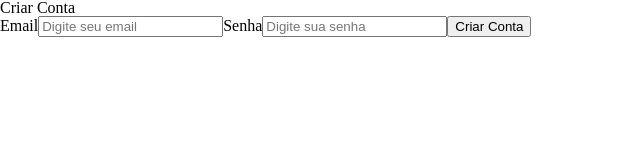
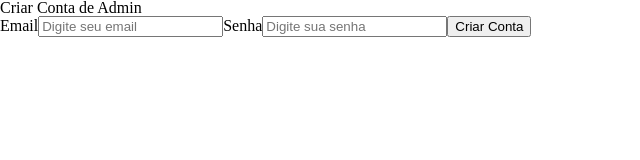
Before and after one commit to yancafer/ifatech-web, a React (Vite) app: page /signup in a window 1280 px wide. Shown: the top 160 px of the page, without its empty margins (0-640 px from the left). Built offline with nearby package versions, Linux system fonts and the light colour scheme; no server answers.

Commit message:
Adicionando condicional para criar um admin e os demais apenas autenticados

```diff
--- a/src/pages/SignUp/index.jsx
+++ b/src/pages/SignUp/index.jsx
@@ -1,11 +1,12 @@
 import React, { useState } from "react";
-import { supabase } from "../../connections/supabaseClient"; // conexão com o Supabase
+import { supabase } from "../../connections/supabaseClient"; // Conexão com o Supabase
 import { useNavigate } from "react-router-dom";
 
 function SignUp() {
   const [email, setEmail] = useState("");
   const [password, setPassword] = useState("");
   const [error, setError] = useState(""); // Para exibir erros
+  const [loading, setLoading] = useState(false); // Para exibir um loader
   const navigate = useNavigate();
 
   // Função para validar o formato do email
@@ -16,12 +17,10 @@ function SignUp() {
 
   // Função para validar os requisitos da senha
   const validatePassword = (password) => {
-    // A senha deve ter no mínimo 6 caracteres
-    return password.length >= 6;
+    return password.length >= 6; // A senha deve ter no mínimo 6 caracteres
   };
 
   async function newUser() {
-    // Validações de email e senha
     if (!validateEmail(email)) {
       setError("Email inválido!");
       return;
@@ -32,30 +31,51 @@ function SignUp() {
       return;
     }
 
-    // Se as validações passarem, tente criar o usuário no Supabase
-    const { error } = await supabase.auth.signUp({
-      email,
-      password,
-    });
+    setLoading(true);
 
-    if (error) {
-      setError("Erro ao criar usuário: " + error.message);
-    } else {
-      setEmail(""); // Limpar campos após criação
+    try {
+      // Criar o usuário admin no Supabase
+      const { data: user, error: signUpError } = await supabase.auth.signUp({
+        email,
+        password,
+      });
+
+      if (signUpError) {
+        throw signUpError;
+      }
+
+      // Após criar o usuário, inserir o perfil com o papel "admin"
+      const { error: profileError } = await supabase.from("profiles").insert([
+        {
+          id: user.user.id,
+          role: "admin", // O novo usuário será admin
+          email: email, // Atribuir o email diretamente
+        },
+      ]);
+
+      if (profileError) {
+        throw profileError;
+      }
+
+      setEmail("");
       setPassword("");
-      setError(""); // Limpar qualquer erro anterior
+      setError("");
 
-      console.log("Usuário criado com sucesso");
-
-      // Redirecionar para a página de login após sucesso
-      navigate("/login");
+      console.log("Admin criado com sucesso");
+      navigate("/login"); // Redirecionar após o registro
+    } catch (error) {
+      setError("Erro ao registrar: " + error.message);
+      console.error("Erro ao registrar usuário:", error);
+    } finally {
+      setLoading(false);
     }
   }
 
   return (
     <div>
-      <h1>Criar Conta</h1>
-      {error && <p style={{ color: "red" }}>{error}</p>} {/* Exibir erros */}
+      <h1>Criar Conta de Admin</h1>
+      {error && <p style={{ color: "red" }}>{error}</p>}
+      {loading && <p style={{ color: "blue" }}>Criando conta...</p>}{" "}
       <div>
         <label>Email</label>
         <input
@@ -64,7 +84,6 @@ function SignUp() {
           onChange={(e) => setEmail(e.target.value)}
           placeholder="Digite seu email"
         />
-
         <label>Senha</label>
         <input
           type="password"
@@ -72,8 +91,9 @@ function SignUp() {
           onChange={(e) => setPassword(e.target.value)}
           placeholder="Digite sua senha"
         />
-
-        <button onClick={newUser}>Criar Conta</button>
+        <button onClick={newUser} disabled={loading}>
+          Criar Conta
+        </button>
       </div>
     </div>
   );
```
